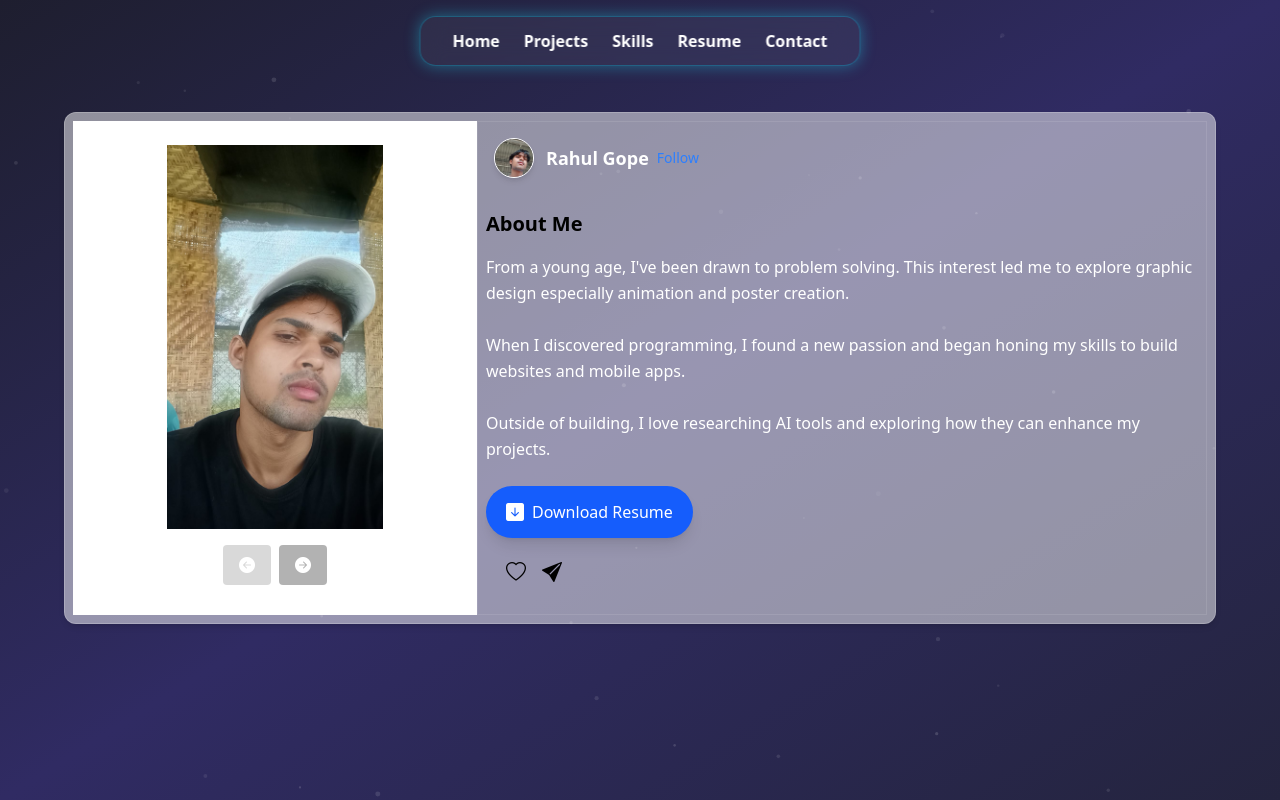
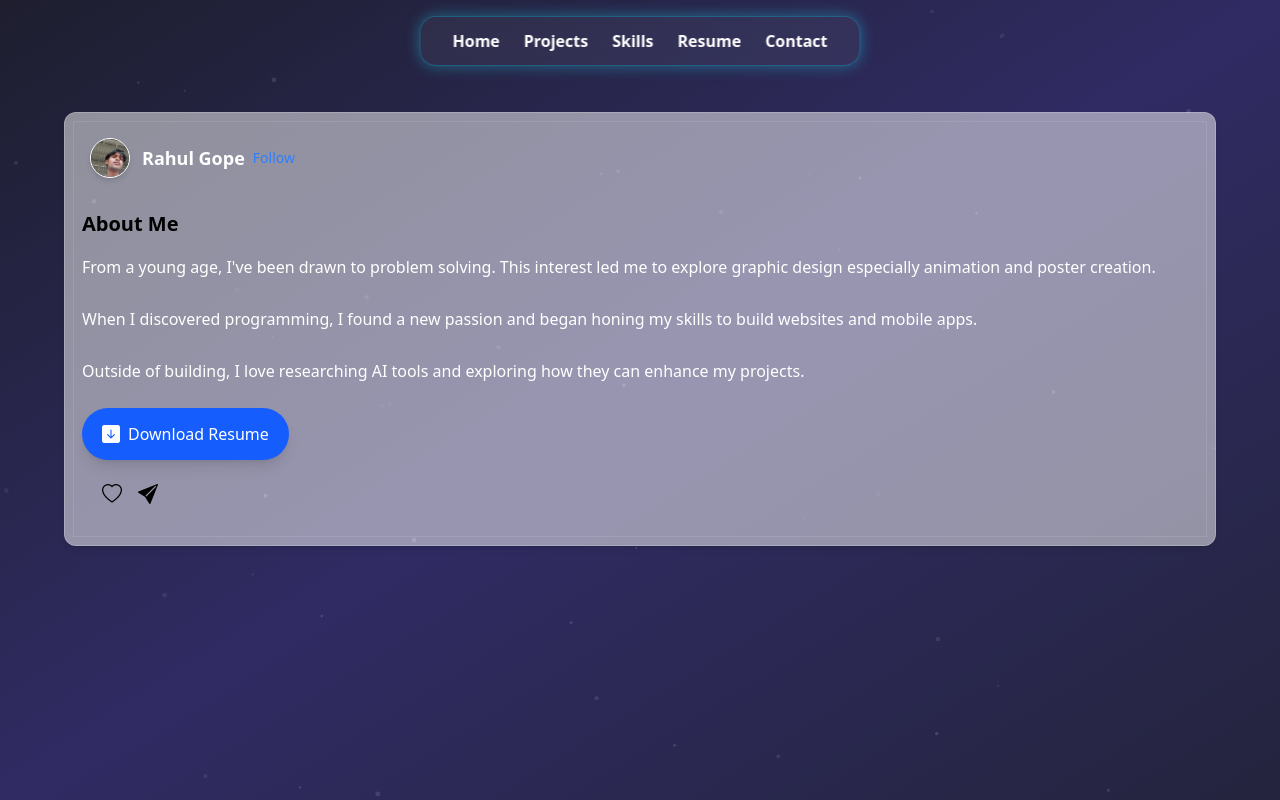
Before and after one commit to rahulgope45/Portfolio-1, a React (Vite) app: page / in a window 1280 px wide. Built offline with nearby package versions, Linux system fonts and the light colour scheme.

Commit message:
removed slider img

```diff
--- a/src/components/Home.jsx
+++ b/src/components/Home.jsx
@@ -51,22 +51,7 @@ function Home() {
      className="h-screen ">
        <div className="flex items-center justify-center">
        <div className="w-[calc(100%-2px)] max-w-6xl border border-white/20 p-2  rounded-xl shadow-md bg-white/50 backdrop-blur-sm flex ">
-        <div className="flex-1 bg-white/100 p-6  ">
-        <div className='flex items-center justify-center'>
-          <img src={allTheImg[curImg]} alt='Me'
-          className="w-full max-h-96 object-contain "/>
-        </div>
-           <div className='flex gap-2 mt-4 items-center justify-center'>
-                    <button onClick={prvImg} disabled={curImg === 0}
-                    className="px-4 py-2 bg-black/30 text-white rounded hover:bg-black/10 disabled:opacity-50">
-                      <i class="bi bi-arrow-left-circle-fill"></i></button>
-                    <button onClick={nextImg} disabled ={curImg === allTheImg.length -1}
-                     className="px-4 py-2 bg-black/30 text-white rounded hover:bg-black/20 disabled:opacity-50">
-                      <i class="bi bi-arrow-right-circle-fill"></i></button>
 
-
-                </div>
-        </div>
        <div  className="flex-2 border border-white/10 p-2 ">
        <div className=' flex items-center gap-1'>
         <div className="relative p-2 ">
```
